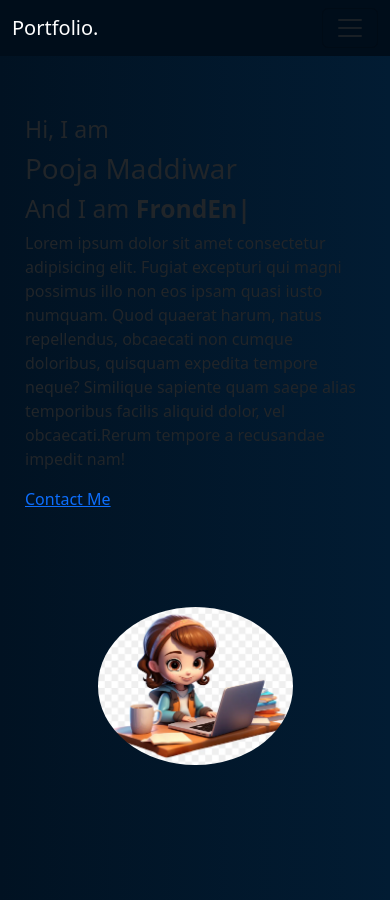
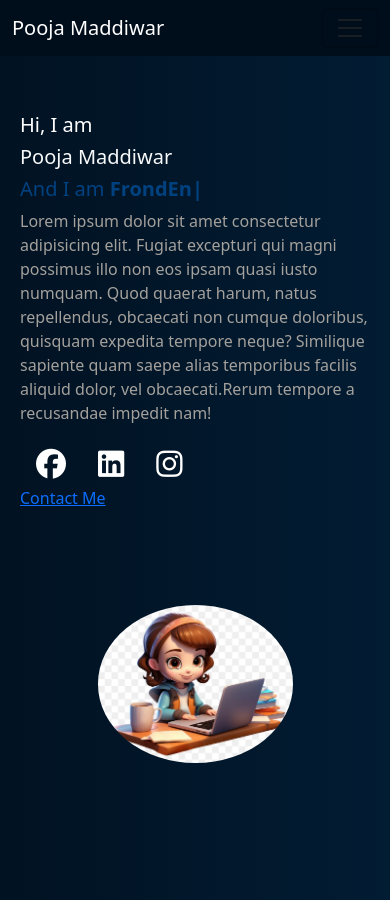
Before and after one commit to PoojaMaddiwar/MyPortFolio, a React (Vite) app in the folder My_Porfolio/: page /Home in a window 390 px wide. Built offline with nearby package versions, Linux system fonts and the light colour scheme.

Commit message:
responsive and contact icon is done

```diff
--- a/My_Porfolio/index.html
+++ b/My_Porfolio/index.html
@@ -10,6 +10,8 @@
 
     <!-- Latest compiled JavaScript -->
     <script src="https://cdn.jsdelivr.net/npm/bootstrap@5.3.3/dist/js/bootstrap.bundle.min.js"></script>
+    <link rel="stylesheet" href="https://cdnjs.cloudflare.com/ajax/libs/font-awesome/4.7.0/css/font-awesome.min.css">
+    <link rel="stylesheet" href="https://cdnjs.cloudflare.com/ajax/libs/font-awesome/6.5.2/css/all.min.css" integrity="sha512-SnH5WK+bZxgPHs44uWIX+LLJAJ9/2PkPKZ5QiAj6Ta86w+fsb2TkcmfRyVX3pBnMFcV7oQPJkl9QevSCWr3W6A==" crossorigin="anonymous" referrerpolicy="no-referrer" />
   </head>
   <body>
     <div id="root"></div>
--- a/My_Porfolio/src/components/Default.jsx
+++ b/My_Porfolio/src/components/Default.jsx
@@ -11,7 +11,7 @@ const DefaultComp = ()=>{
 
         <nav className="navbar navbar-expand-lg">
             <div className="container-fluid">
-                <a href="#" className="navbar-brand text-white">Portfolio.</a>
+                <a href="#" className="navbar-brand text-white">Pooja Maddiwar</a>
                 <button className="navbar-toggler" data-bs-toggle="collapse" data-bs-target="#MyPorfolio">
                     <span className="navbar-toggler-icon"></span>
                 </button>
--- a/My_Porfolio/src/components/Home.jsx
+++ b/My_Porfolio/src/components/Home.jsx
@@ -1,6 +1,7 @@
 import bannerImage from "../assets/ai_cartoon.webp";
 import Typed from "typed.js";
-import { useEffect,useRef } from "react";
+import { useEffect } from "react";
+import { useRef } from "react";
 const Home = ()=>{
 
     const ref1 = useRef(null);
@@ -25,10 +26,10 @@ const Home = ()=>{
             <div className="bg-containerr d-flex justify-content-around">
                 <div className="myinfoContaier">
                <div className="my-info">
-                    <h3>Hi, I am</h3>
-                    <h1>Pooja Maddiwar</h1>
-                    <h2>And I am <b><span  ref={ref1}></span></b></h2>
-                    <p>
+                    <h3 className="text-white text-shodow">Hi, I am</h3>
+                    <h1 className="text-light text-shodow">Pooja Maddiwar</h1>
+                    <h2 className="heading text-shodow">And I am <b><span  ref={ref1}></span></b></h2>
+                    <p className="paragrap">
                         Lorem ipsum dolor sit amet consectetur adipisicing elit.
                         Fugiat excepturi qui magni possimus illo non eos ipsam
                         quasi iusto numquam. Quod quaerat harum, natus repellendus,
@@ -36,6 +37,11 @@ const Home = ()=>{
                         Similique sapiente quam saepe alias temporibus facilis aliquid dolor,
                         vel obcaecati.Rerum tempore a recusandae impedit nam!
                     </p>
+                    <div className="icon-container text-white">
+                    <i class="icon fa-brands fa-facebook mx-3"></i>
+                    <i class="icon fa-brands fa-linkedin mx-3"></i>
+                    <i class="icon fa-brands fa-instagram mx-3"></i>
+                    </div>
                     <a href="/Contact">Contact Me</a>
 
                </div>
--- a/My_Porfolio/src/components/style.css
+++ b/My_Porfolio/src/components/style.css
@@ -40,7 +40,8 @@
   justify-content: center;
   align-items: center;
   width: 100%;
-  padding: 20px;
+  /* width: calc(100% * 2 / 3);  */
+  padding: 0px 0px 0px 80px;
 }
   .my-img{
     display: flex;
@@ -55,12 +56,33 @@
     height: 50%;
   }
 
-  @media(max-width:576px){
+  .heading{
+    color:  #004280;
+
+  }
+  .paragrap{
+    color: rgb(164, 160, 156);
+  }
+
+ .icon-container{
+  font-size: 30px;
+ }
+
+  .fa-brands:hover{
+    color: rgb(43, 33, 182);
+    cursor: pointer;
+  }
+
+
+  @media(max-width:768px){
     .bg-containerr{
      flex-direction: column;
     }
     .myinfoContaier{
-      padding: 25px;
+      padding: 20px;
+    }
+    .text-shodow{
+      font-size: 20px;
     }
 
     .my-img img{
```
